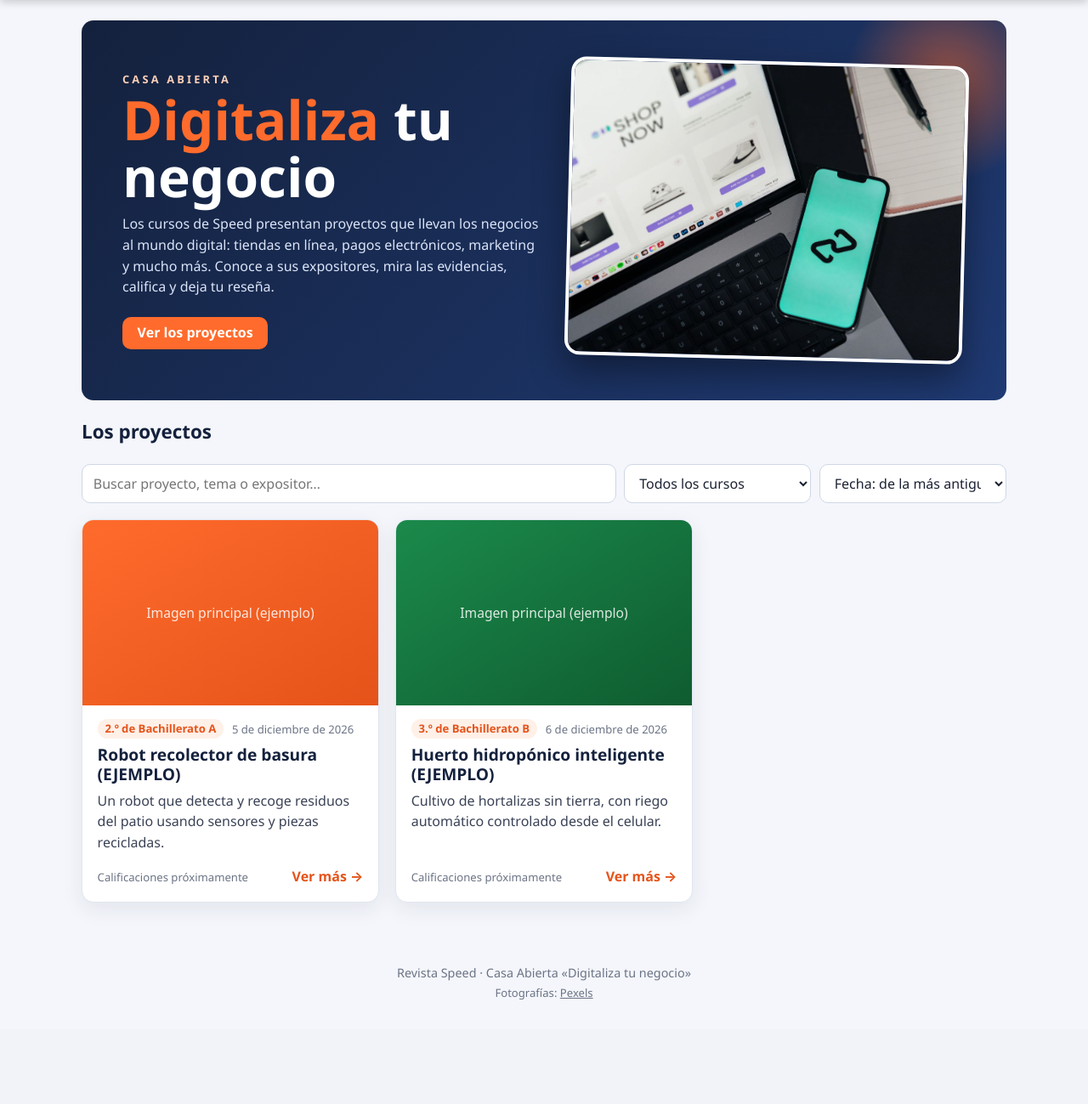
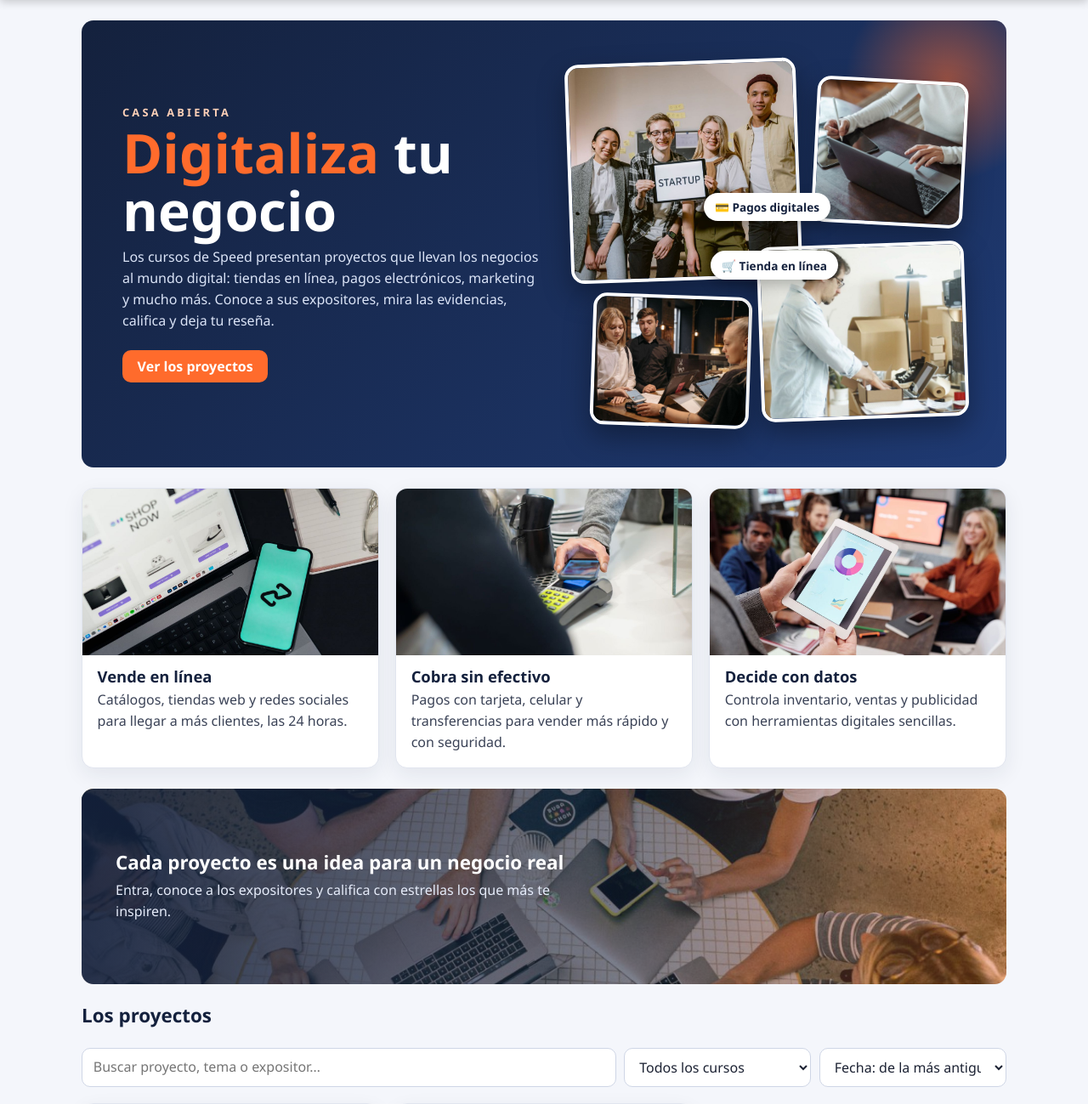
Before and after one commit to kalimusic0/revista-speed, a PHP site: page / in a window 1280 px wide. Shown: the part 56-1355 px from the top of the page at 85% size. Before the commit the page ends 1233 px from the top, so only its background shows below. Run offline with PHP 8.4, Linux system fonts and the light colour scheme.

Commit message:
Revert "Portada con una sola foto (tienda en linea)"
This reverts commit a67f1512df0339fd23ff6b1291937620488c94bc.

```diff
--- a/assets/css/style.css
+++ b/assets/css/style.css
@@ -179,21 +179,40 @@ legend{font-weight:700;padding:0 .4rem}
 
 [hidden]{display:none!important}
 
-/* ===== Portada "Digitaliza tu negocio" (hero con una foto) ===== */
+/* ===== Portada "Digitaliza tu negocio" (hero con fotos, pilares y banda) ===== */
 .portada{display:grid;grid-template-columns:minmax(0,1.05fr) minmax(0,1fr);gap:2rem;align-items:center;padding:clamp(1.5rem,4vw,3rem)}
 .portada:after{z-index:0}
-.portada-texto,.hero-foto{position:relative;z-index:1}
+.portada-texto,.collage{position:relative;z-index:1}
 .portada h1{font-size:clamp(2.2rem,1.4rem + 3.6vw,4rem);line-height:1.05;max-width:12ch}
 .portada-btns{display:flex;gap:.8rem;flex-wrap:wrap;margin-top:1.4rem}
-.hero-foto{margin:0}
-.hero-foto img{width:100%;aspect-ratio:4/3;object-fit:cover;border-radius:18px;border:4px solid #fff;box-shadow:0 18px 40px rgba(0,0,0,.4);transform:rotate(1.5deg)}
+.collage{min-height:clamp(300px,34vw,430px)}
+.collage img{position:absolute;object-fit:cover;border-radius:16px;border:4px solid #fff;box-shadow:0 14px 32px rgba(0,0,0,.35)}
+.collage .c1{left:0;top:0;width:58%;height:60%;transform:rotate(-2deg)}
+.collage .c2{right:0;top:5%;width:38%;height:40%;transform:rotate(3deg)}
+.collage .c3{left:6%;bottom:0;width:40%;height:36%;transform:rotate(2deg)}
+.collage .c4{right:0;bottom:2%;width:52%;height:48%;transform:rotate(-2deg)}
+.chip{position:absolute;z-index:2;background:#fff;color:var(--azul);font-weight:700;font-size:.85rem;padding:.4rem .8rem;border-radius:999px;box-shadow:0 6px 16px rgba(0,0,0,.25);white-space:nowrap}
+.chip-a{left:36%;top:52%}
+.chip-b{right:34%;top:36%}
+
+.pilares{display:grid;grid-template-columns:repeat(auto-fit,minmax(min(100%,260px),1fr));gap:1.2rem;margin:0 0 1.5rem}
+.pilar{background:#fff;border:1px solid var(--linea);border-radius:var(--radio);overflow:hidden;box-shadow:var(--sombra)}
+.pilar img{width:100%;aspect-ratio:16/9;object-fit:cover}
+.pilar div{padding:.9rem 1.1rem 1.1rem}
+.pilar h3{margin:0 0 .25rem;font-size:1.15rem}
+.pilar p{margin:0;color:#3a4256}
+
+.banda{position:relative;border-radius:var(--radio);overflow:hidden;min-height:230px;display:flex;align-items:center;margin:0 0 1.5rem}
+.banda>img{position:absolute;inset:0;width:100%;height:100%;object-fit:cover}
+.banda-velo{position:absolute;inset:0;background:linear-gradient(90deg,rgba(20,33,61,.92),rgba(20,33,61,.55) 60%,rgba(255,107,44,.35))}
+.banda-texto{position:relative;padding:clamp(1.2rem,4vw,2.5rem);color:#fff;max-width:620px}
+.banda-texto h2{color:#fff;margin:0 0 .4rem}
+.banda-texto p{margin:0;color:#e6ecfa}
 .titulo-seccion{margin:.5rem 0 0}
 .pie small a{color:inherit}
 
 @media (max-width:820px){
     .portada{grid-template-columns:1fr}
     .portada h1{max-width:none}
-    .hero-foto img{aspect-ratio:16/10;transform:none}
+    .collage{min-height:300px;margin-top:.5rem}
 }
-
-[hidden]{display:none!important}
--- a/index.html
+++ b/index.html
@@ -26,9 +26,38 @@
         </div>
         <p class="cuenta" id="cuenta" hidden></p>
     </div>
-    <figure class="hero-foto">
-        <img src="img/portada/tienda-en-linea.jpg" alt="Tienda en línea abierta en una laptop y celular" fetchpriority="high">
-    </figure>
+    <div class="collage" aria-hidden="true">
+        <img class="c1" src="img/portada/equipo-startup.jpg" alt="" fetchpriority="high">
+        <img class="c2" src="img/portada/dispositivos.jpg" alt="">
+        <img class="c3" src="img/portada/pago-celular.jpg" alt="">
+        <img class="c4" src="img/portada/empaque-pedidos.jpg" alt="">
+        <span class="chip chip-a">&#128722; Tienda en línea</span>
+        <span class="chip chip-b">&#128179; Pagos digitales</span>
+    </div>
+</section>
+
+<section class="pilares">
+    <article class="pilar">
+        <img src="img/portada/tienda-en-linea.jpg" alt="Tienda en línea en una laptop y pago desde el celular" loading="lazy">
+        <div><h3>Vende en línea</h3><p>Catálogos, tiendas web y redes sociales para llegar a más clientes, las 24 horas.</p></div>
+    </article>
+    <article class="pilar">
+        <img src="img/portada/pago-digital.jpg" alt="Pago con el celular en un datáfono" loading="lazy">
+        <div><h3>Cobra sin efectivo</h3><p>Pagos con tarjeta, celular y transferencias para vender más rápido y con seguridad.</p></div>
+    </article>
+    <article class="pilar">
+        <img src="img/portada/analitica-tablet.jpg" alt="Tablet con gráficos de marketing digital" loading="lazy">
+        <div><h3>Decide con datos</h3><p>Controla inventario, ventas y publicidad con herramientas digitales sencillas.</p></div>
+    </article>
+</section>
+
+<section class="banda">
+    <img src="img/portada/equipo-laptops.jpg" alt="" loading="lazy">
+    <div class="banda-velo"></div>
+    <div class="banda-texto">
+        <h2>Cada proyecto es una idea para un negocio real</h2>
+        <p>Entra, conoce a los expositores y califica con estrellas los que más te inspiren.</p>
+    </div>
 </section>
 
 <section class="destacados" id="destacados" hidden>
```
Also changed, not shown: img/portada/CREDITOS.txt (+8 -1 lines), img/portada/analitica-tablet.jpg (added), img/portada/dispositivos.jpg (added), img/portada/empaque-pedidos.jpg (added), img/portada/equipo-laptops.jpg (added), img/portada/equipo-startup.jpg (added), img/portada/pago-celular.jpg (added), img/portada/pago-digital.jpg (added).
